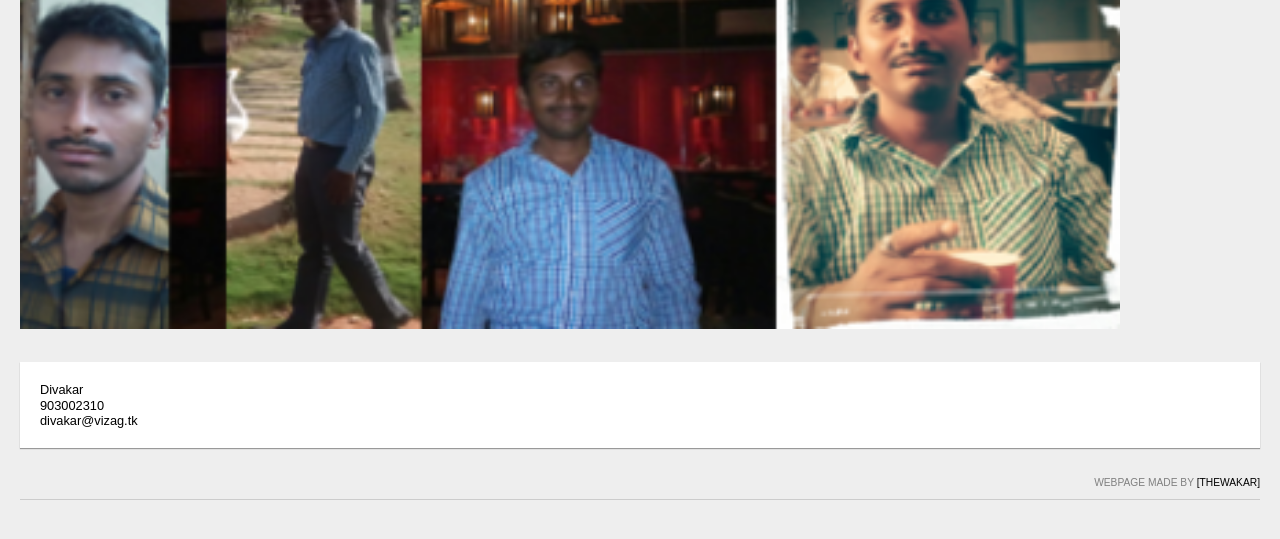
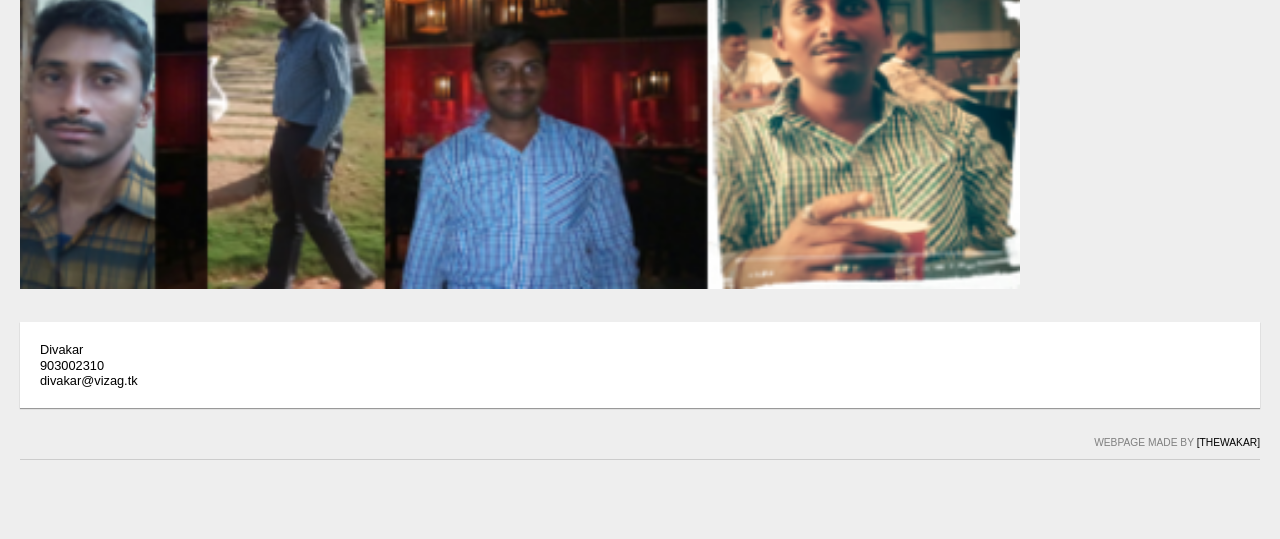
Before and after one commit to wakarmusic/album, a plain HTML site: page contact.html in a window 1280 px wide. Shown: the part 111-650 px from the top of the page. Drawn offline with Linux system fonts and the light colour scheme.

Commit message:
Update contact.html

```diff
--- a/contact.html
+++ b/contact.html
@@ -20,7 +20,7 @@
 	<div id="page">
 		<div id="logo">
 			<h1><a href="/" id="logoLink">TheWakar Music</a></h1>
-			<img src="fb.png" alt="Smiley face" height="380" width="1100" >
+			<img src="fb.png" alt="Smiley face" height="340" width="1000" >
 		</div>
 		<div id="nav">
 			<ul>
```
